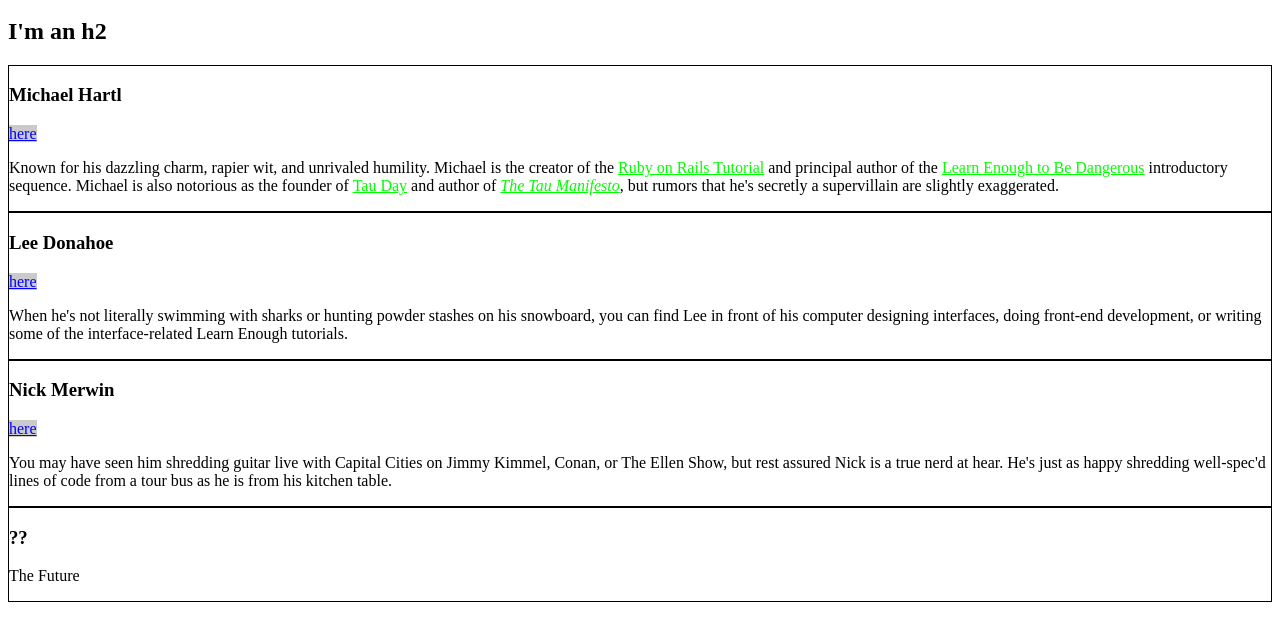
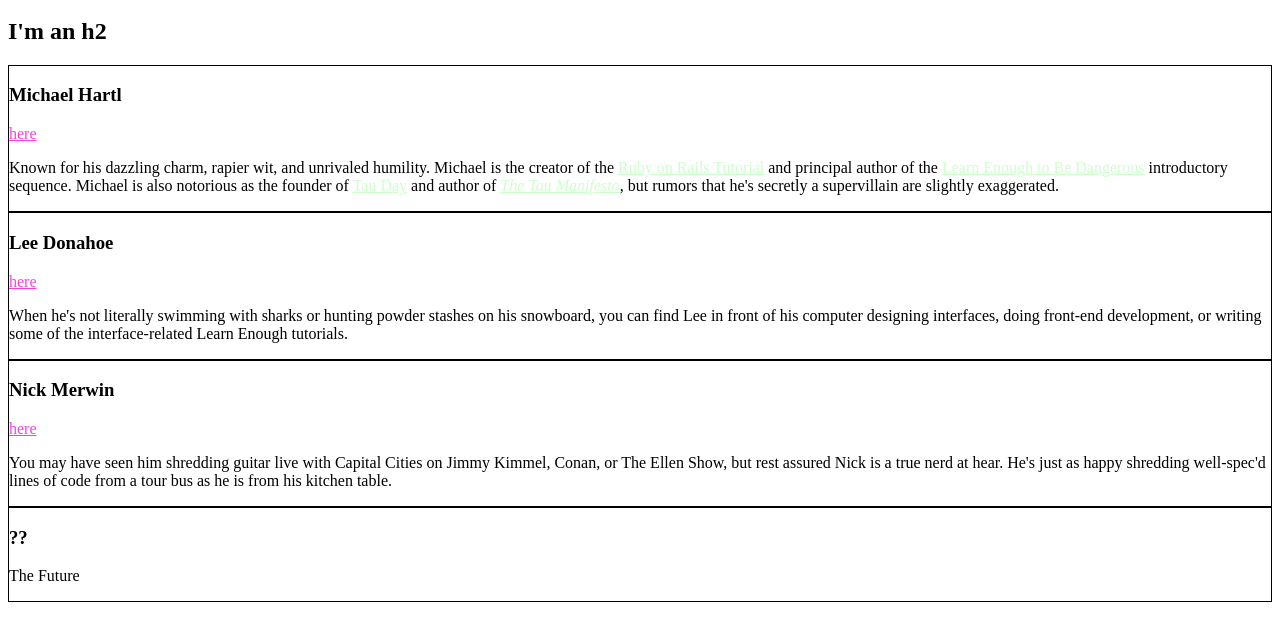
Before and after one commit to guynameddan/guynameddan.github.io, a plain HTML site: page index.html in a window 1280 px wide. Shown: the part 136-756 px from the top of the page. Drawn offline with Linux system fonts and the light colour scheme.

Commit message:
Do exercises bottom of section 3.1

```diff
--- a/index.html
+++ b/index.html
@@ -10,8 +10,8 @@
       }
 
       /* SOCIAL STYLES */
-      .social-link {
-        background: rgba(150, 150, 150, 0.5);
+      .social-link li {
+        background: rgba(150, 150, 150, 0.2);
         color: #00f;
       }
 
@@ -20,7 +20,7 @@
         border: 1px solid #000;
       }
       .bio-copy a {
-        color: #0f0;
+        color: rgba(0, 255, 0, 0.2);
       }
     </style>
   </head>
```
